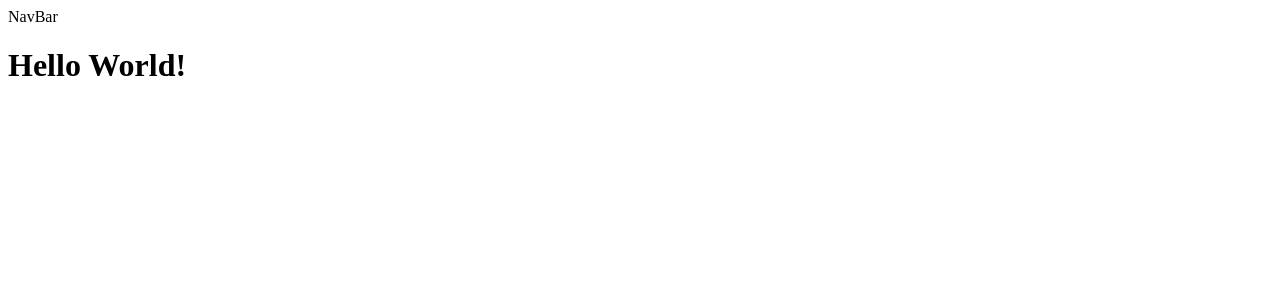
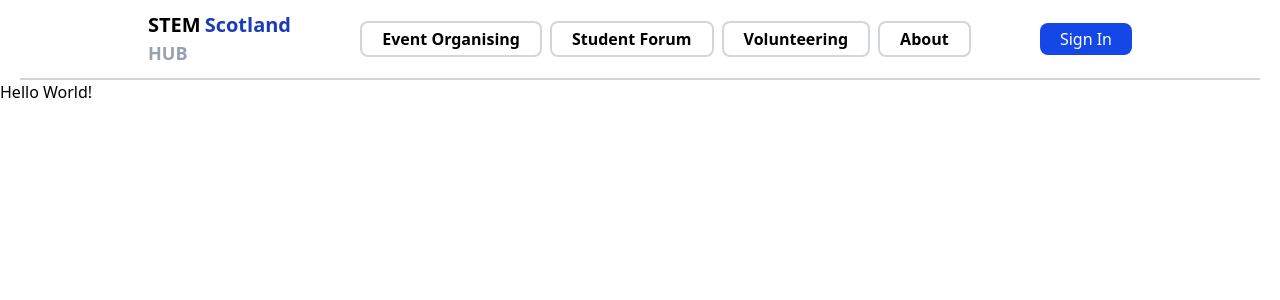
Before and after one commit to GrayHound85/stem-hub-scotland, a Next.js app in the folder app/: page / in a window 1280 px wide. Shown: the top 300 px of the page. Built offline with nearby package versions, Linux system fonts and the light colour scheme.

Commit message:
made the nevbar finnished

```diff
--- a/app/src/Components/NavBar.tsx
+++ b/app/src/Components/NavBar.tsx
@@ -1,4 +1,34 @@
 function NavBar() {
-  return <div>NavBar</div>;
+  const value: string[] = [
+    "Event Organising",
+    "Student Forum",
+    "Volunteering",
+    "About",
+  ];
+  return (
+    <div className="flex items-center justify-between bg-white border-b-2 border-gray-300 mx-5 p-1 px-32 h-20">
+      <div className="flex-col text-xl">
+        <div className="flex gap-1">
+          <h1 className="text-black font-semibold">STEM</h1>
+
+          <h1 className="text-blue-800 font-semibold">Scotland</h1>
+        </div>
+        <h1 className="text-gray-400 text-lg font-semibold">HUB</h1>
+      </div>
+
+      <div className="flex gap-2">
+        {value.map((item, index) => (
+          <p
+            key={index}
+            className="text-black font-semibold border-2 border-gray-300 p-1 px-5 rounded-lg">
+            {item}
+          </p>
+        ))}
+      </div>
+      <div>
+        <h1 className="text-white bg-blue-700 rounded-lg p-1 px-5">Sign In</h1>
+      </div>
+    </div>
+  );
 }
 export default NavBar;
--- /dev/null
+++ b/app/src/app/global.css
@@ -0,0 +1 @@
+@import "tailwindcss";
--- a/app/src/app/page.tsx
+++ b/app/src/app/page.tsx
@@ -1,4 +1,5 @@
 import NavBar from "../Components/NavBar";
+import "./global.css";
 
 export default function Home() {
   return (
```
